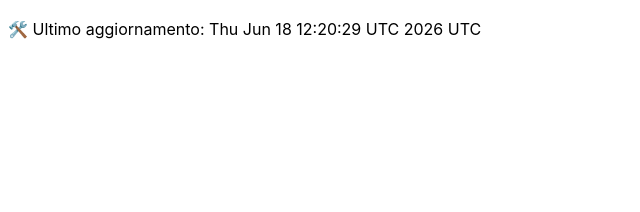
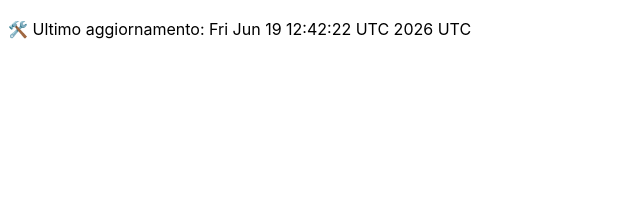
Before and after one commit to DanteTrb/DanteTrb.github.io, a Jekyll site: the page built from badges.md, in a window 1280 px wide. Shown: the top 212 px of the page, without its empty margins (0-640 px from the left). Built offline with Jekyll 4.4.1, drawn with Linux system fonts in a browser that asks for light colours; our own code applies the rules of GitHub Pages for plain Markdown files.

Commit message:
🛠️ Aggiornamento automatico badge

```diff
--- a/badges.md
+++ b/badges.md
@@ -1 +1 @@
-🛠️ Ultimo aggiornamento: Thu Jun 18 12:20:29 UTC 2026 UTC
+🛠️ Ultimo aggiornamento: Fri Jun 19 12:42:22 UTC 2026 UTC
```
